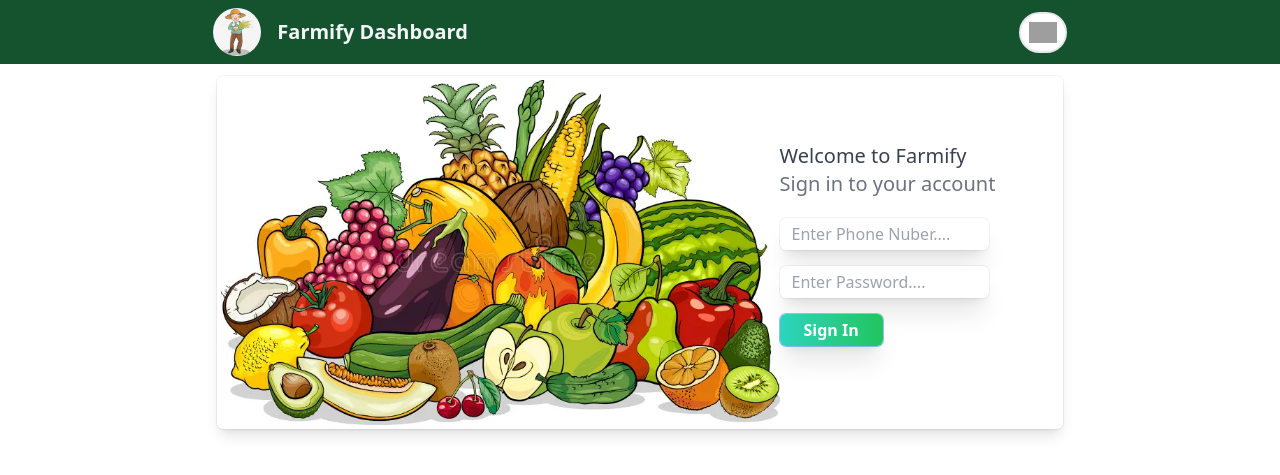
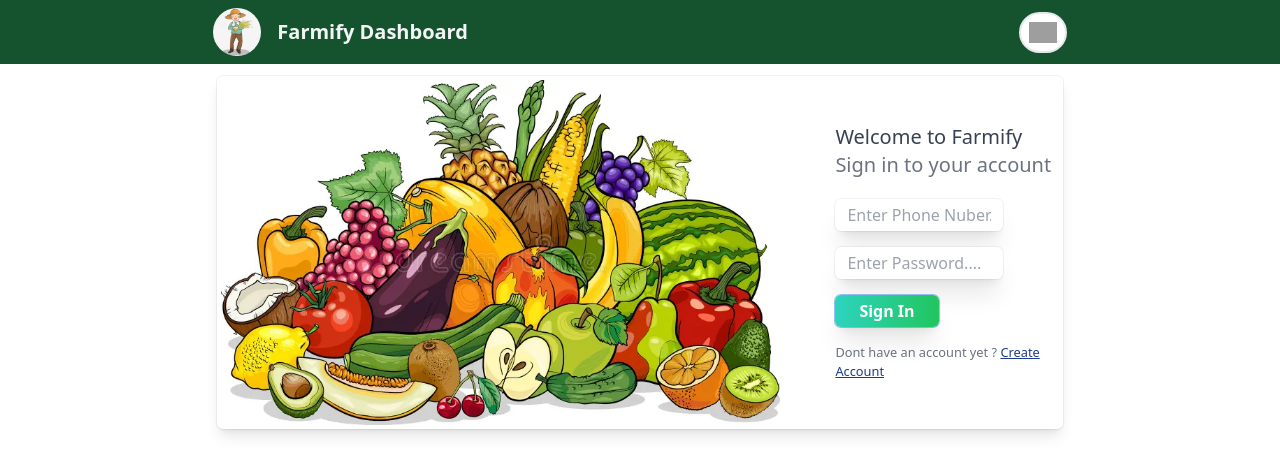
Before and after one commit to PraveenPallagani/Farmify, a Django app: page /auth/signin in a window 1280 px wide. Shown: the top 475 px of the page. Run offline with Django 5.2, Linux system fonts and the light colour scheme; some libraries are stand-ins or nearby versions; grey boxes are pictures that could not be loaded.

Commit message:
samll addition in login page

```diff
--- a/templates/authentication/signin.html
+++ b/templates/authentication/signin.html
@@ -16,8 +16,8 @@
             <div class="w-2/3 h-full">
                 <img class="h-full w-full" src="{% static 'farmify/images/signin-pic.webp' %}" alt="SignIn Side Image"/>
             </div>
-            <div class="w-1/3 flex justify-center m-auto">
-                <div class="w-full">
+            <div class="w-1/3 flex justify-end m-auto">
+                <div class="w-4/5">
                     <h2 class="text-xl text-gray-700">Welcome to Farmify</h2>
                     <h2 class="text-xl text-gray-500 mb-5">Sign in to your account</h2>
 
@@ -28,6 +28,7 @@
                         <input type='submit' value='Sign In' class="px-6 py-1 rounded-md font-semibold text-white
                         bg-gradient-to-r from-teal-400 to-green-500 ring-1 shadow-xl cursor-pointer"/>
                     </form>
+                    <small class="text-gray-500">Dont have an account yet ? <a href="/auth/signup" class="text-blue-900 underline">Create Account</a></small>
                 <div>
             </div>
         </div>
```
Also changed, not shown: db.sqlite3.
